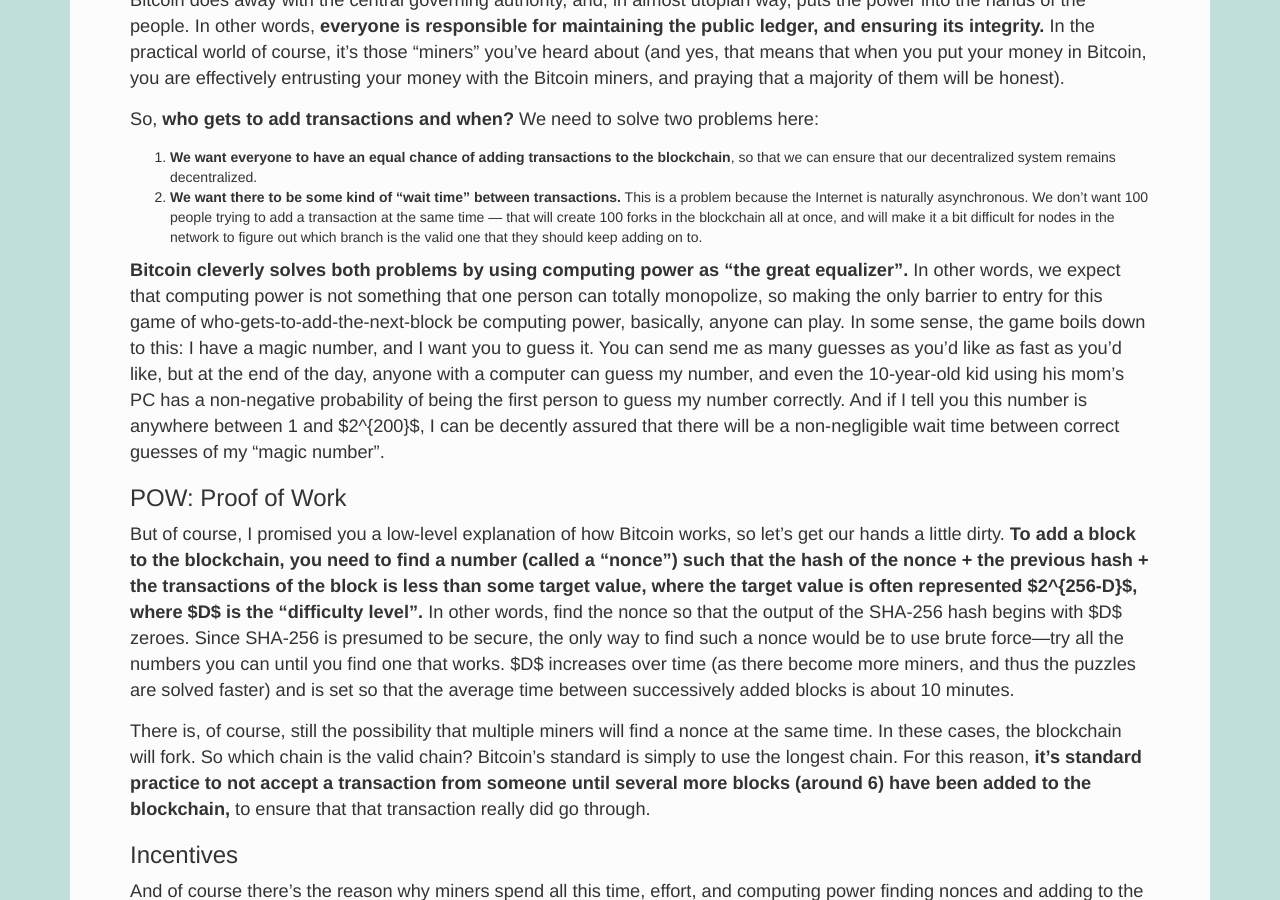
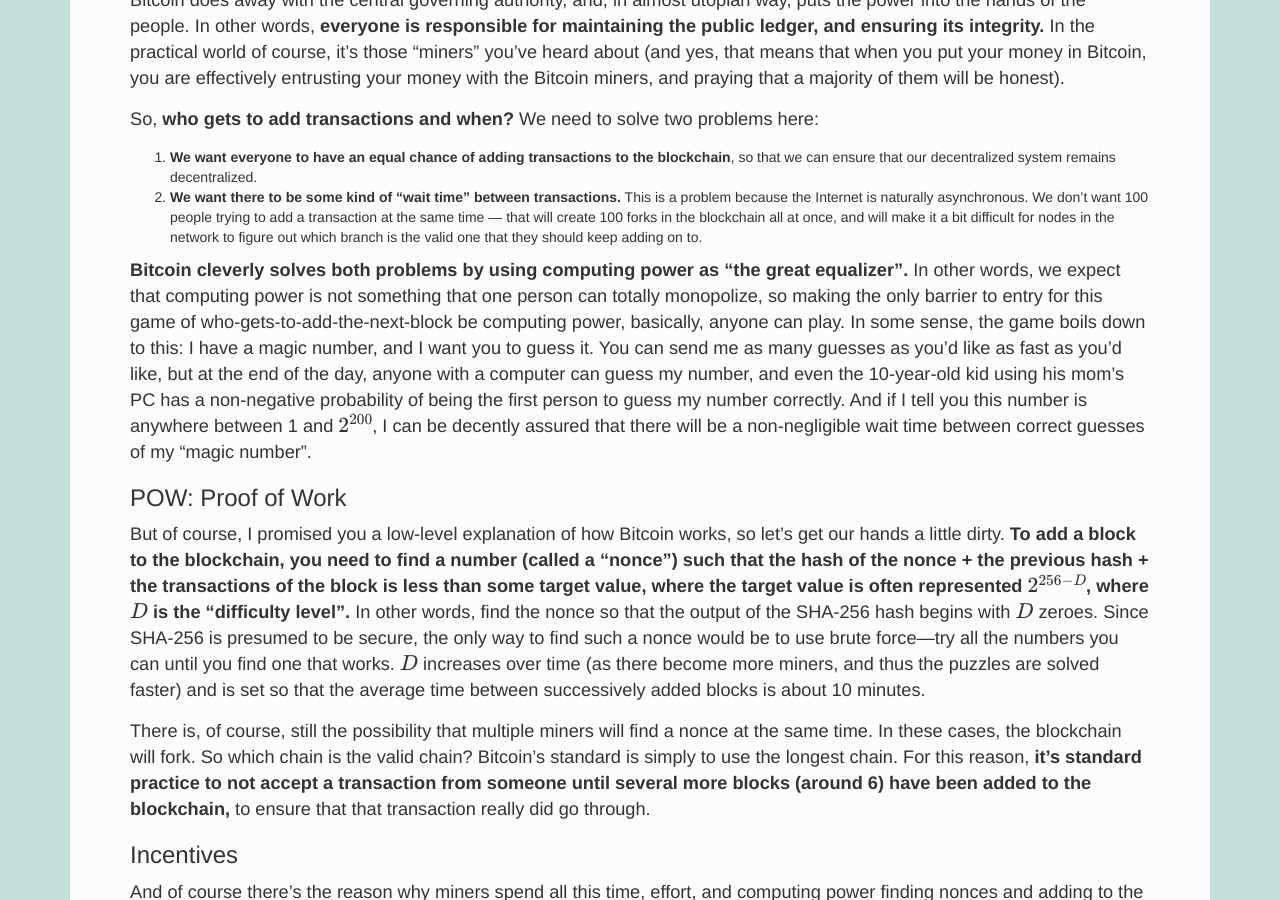
Before and after one commit to sliuu/sliuu.github.io, a Jekyll site: the page built from _posts/2017-04-17-bitcoin.md, in a window 1280 px wide and 900 px high, scrolled down 2263 px. Built offline with Jekyll 4.4.1, drawn with Linux system fonts in a browser that asks for light colours; formulas are drawn with MathJax 3; some of the changed text lies outside the part shown.

Commit message:
math is off

```diff
--- a/_posts/2017-04-17-bitcoin.md
+++ b/_posts/2017-04-17-bitcoin.md
@@ -24,7 +24,7 @@
 ### Problems with E-Cash: Double Spending
 One of the main issues presented in the digital currency world is that of preventing double spending. **In the "physical money" world, double spending is pretty much impossible.** If you pay with physical cash, you can't magically produce 2 copies of the same \$10 bill and give it to 2 different people. And if you're paying with a credit card or bank, well, the bank has a pretty strong incentive to make sure you can't double-spend. But in the digital currency world, when our idea of "cash" is just strings of bits, double spending is a lot easier.
 
-**Bitcoin prevents against double spending with a public ledger, a public history of all transactions that have happened.** This means that if Alice gives a bitcoin (let's say this coin's ID is $c_A$) to Bob, and then later gives that same coin to Charlie, Charlie can check the ledger before accepting her coin, and see that she's already given the coin with ID $c_A$ to Bob. This public ledger is also known as **the "blockchain"**.
+**Bitcoin prevents against double spending with a public ledger, a public history of all transactions that have happened.** This means that if Alice gives a bitcoin (let's say this coin's ID is $$c_A$$) to Bob, and then later gives that same coin to Charlie, Charlie can check the ledger before accepting her coin, and see that she's already given the coin with ID $$c_A$$ to Bob. This public ledger is also known as **the "blockchain"**.
 
 ### Mechanics of the Public Ledger
 Before we get into the nitty gritty of how this public ledger is maintained, let's begin with an overview of the structure of the blockchain. Each block is a set of transactions (we group them together for efficiency). **To ensure the integrity of the order of the blockchain, each block contains a hash of the block that came before it.**
@@ -47,10 +47,10 @@
 1. **We want everyone to have an equal chance of adding transactions to the blockchain**, so that we can ensure that our decentralized system remains decentralized.
 2. **We want there to be some kind of "wait time" between transactions.** This is a problem because the Internet is naturally asynchronous. We don't want 100 people trying to add a transaction at the same time --- that will create 100 forks in the blockchain all at once, and will make it a bit difficult for nodes in the network to figure out which branch is the valid one that they should keep adding on to.
 
-**Bitcoin cleverly solves both problems by using computing power as "the great equalizer".** In other words, we expect that computing power is not something that one person can totally monopolize, so making the only barrier to entry for this game of who-gets-to-add-the-next-block be computing power, basically, anyone can play. In some sense, the game boils down to this: I have a magic number, and I want you to guess it. You can send me as many guesses as you'd like as fast as you'd like, but at the end of the day, anyone with a computer can guess my number, and even the 10-year-old kid using his mom's PC has a non-negative probability of being the first person to guess my number correctly. And if I tell you this number is anywhere between 1 and $2^{200}$, I can be decently assured that there will be a non-negligible wait time between correct guesses of my "magic number".
+**Bitcoin cleverly solves both problems by using computing power as "the great equalizer".** In other words, we expect that computing power is not something that one person can totally monopolize, so making the only barrier to entry for this game of who-gets-to-add-the-next-block be computing power, basically, anyone can play. In some sense, the game boils down to this: I have a magic number, and I want you to guess it. You can send me as many guesses as you'd like as fast as you'd like, but at the end of the day, anyone with a computer can guess my number, and even the 10-year-old kid using his mom's PC has a non-negative probability of being the first person to guess my number correctly. And if I tell you this number is anywhere between 1 and $$2^{200}$$, I can be decently assured that there will be a non-negligible wait time between correct guesses of my "magic number".
 
 ### POW: Proof of Work
-But of course, I promised you a low-level explanation of how Bitcoin works, so let's get our hands a little dirty. **To add a block to the blockchain, you need to find a number (called a "nonce") such that the hash of the nonce + the previous hash + the transactions of the block is less than some target value, where the target value is often represented $2^{256-D}$, where $D$ is the "difficulty level".** In other words, find the nonce so that the output of the SHA-256 hash begins with $D$ zeroes. Since SHA-256 is presumed to be secure, the only way to find such a nonce would be to use brute force---try all the numbers you can until you find one that works. $D$ increases over time (as there become more miners, and thus the puzzles are solved faster) and is set so that the average time between successively added blocks is about 10 minutes.
+But of course, I promised you a low-level explanation of how Bitcoin works, so let's get our hands a little dirty. **To add a block to the blockchain, you need to find a number (called a "nonce") such that the hash of the nonce + the previous hash + the transactions of the block is less than some target value, where the target value is often represented $$2^{256-D}$$, where $$D$$ is the "difficulty level".** In other words, find the nonce so that the output of the SHA-256 hash begins with $$D$$ zeroes. Since SHA-256 is presumed to be secure, the only way to find such a nonce would be to use brute force---try all the numbers you can until you find one that works. $$D$$ increases over time (as there become more miners, and thus the puzzles are solved faster) and is set so that the average time between successively added blocks is about 10 minutes.
 
 There is, of course, still the possibility that multiple miners will find a nonce at the same time. In these cases, the blockchain will fork. So which chain is the valid chain? Bitcoin's standard is simply to use the longest chain. For this reason, **it's standard practice to not accept a transaction from someone until several more blocks (around 6) have been added to the blockchain,** to ensure that that transaction really did go through.
 
```
